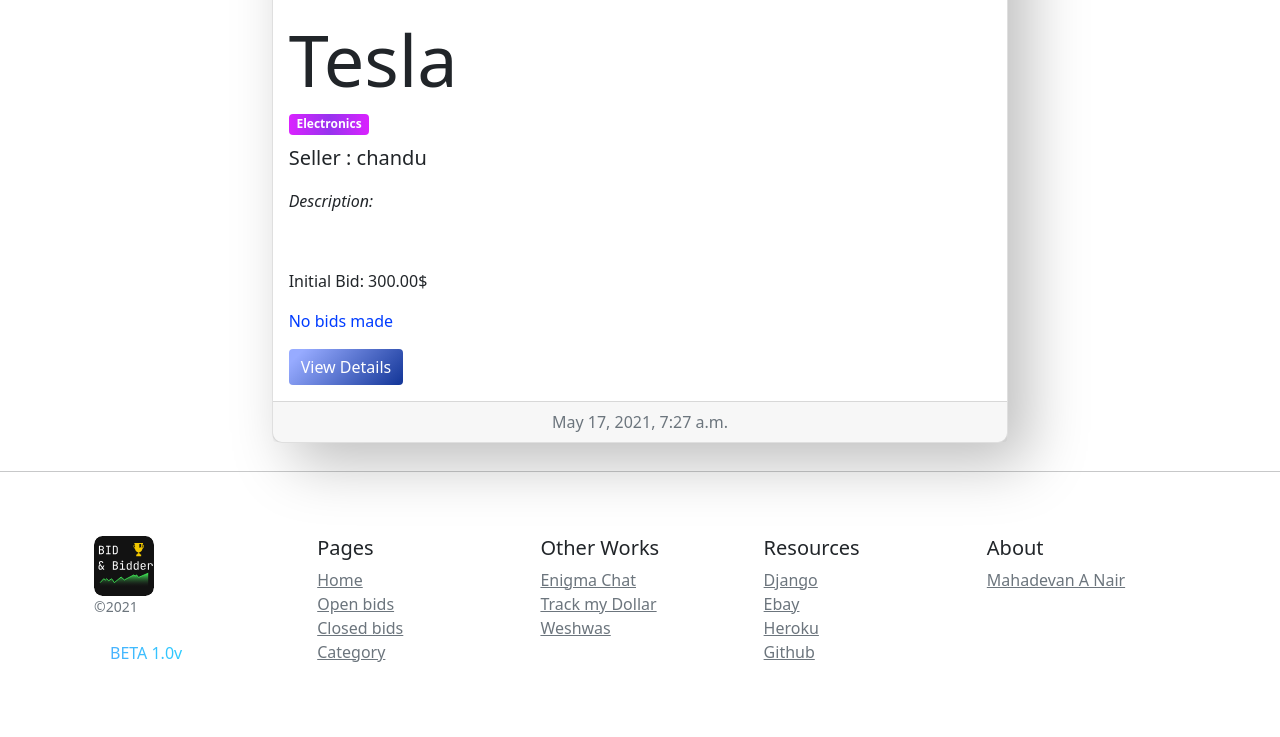
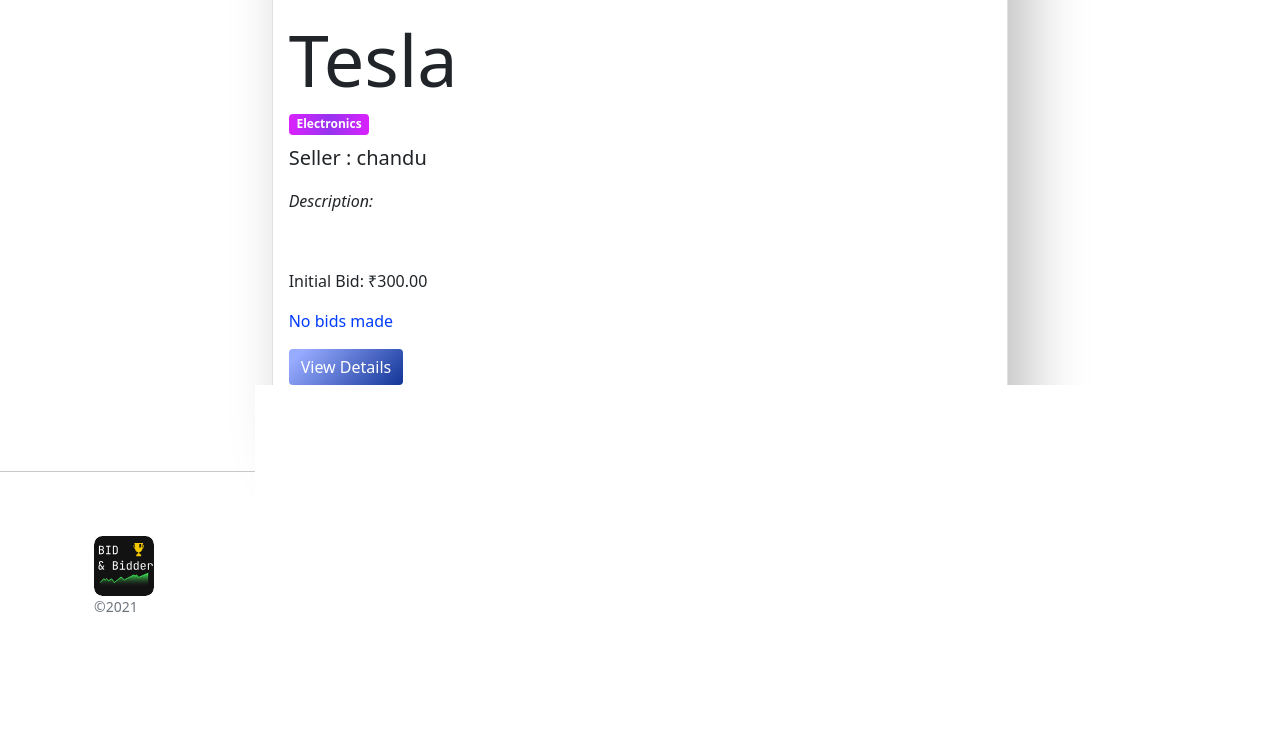
Before and after one commit to mahadevananair1/BidBidder-Agro, a Django app: page /category_view/1 in a window 1280 px wide. Shown: the part 886-1623 px from the top of the page. Run offline with Django 3.2, Linux system fonts and the light colour scheme; data comes from the database, SQL or seed files in the repository.

Commit message:
Update category_detail_view.html

```diff
--- a/auctions/templates/auctions/category_detail_view.html
+++ b/auctions/templates/auctions/category_detail_view.html
@@ -40,13 +40,13 @@
                             <p class=""><em>Description:</em></p>
                             <p class="">{{product.description}} <br> </p>
                             <!-- Price -->
-                            <p class="font-weight-bold">Initial Bid: {{product.initial_bid}}$ <br> </p>
+                            <p class="font-weight-bold">Initial Bid: ₹{{product.initial_bid}} <br> </p>
                             <!-- Button -->
 
                             {% if product.current_largest_bid %}
                             <button class="font-weight-bold" style="background-color: #FBAB7E;
                             background-image: linear-gradient(62deg, #FBAB7E 0%, #F7CE68 100%);
-                            border: 0px; border-radius: 10px; zoom: 1.2;" > Current bid : {{product.current_largest_bid}}$ <br> </button>
+                            border: 0px; border-radius: 10px; zoom: 1.2;" > Current bid : ₹{{product.current_largest_bid}} <br> </button>
                             {% else %}
                             <p class="font-weight-bold" style="color: rgb(0, 60, 255);" >No bids made <br> </p>
                             {% endif %}
@@ -96,7 +96,7 @@
                             <p class=""><em>Description:</em></p>
                             <p class="">{{product.descriptiion}} <br> </p>
                             <!-- Price -->
-                            <p class="font-weight-bold">Initial Bid: {{product.initial_bid}}$ <br> </p>
+                            <p class="font-weight-bold">Initial Bid: ₹{{product.initial_bid}} <br> </p>
                             <!-- Button -->
 
                             {% if product.current_largest_bid %}
```
